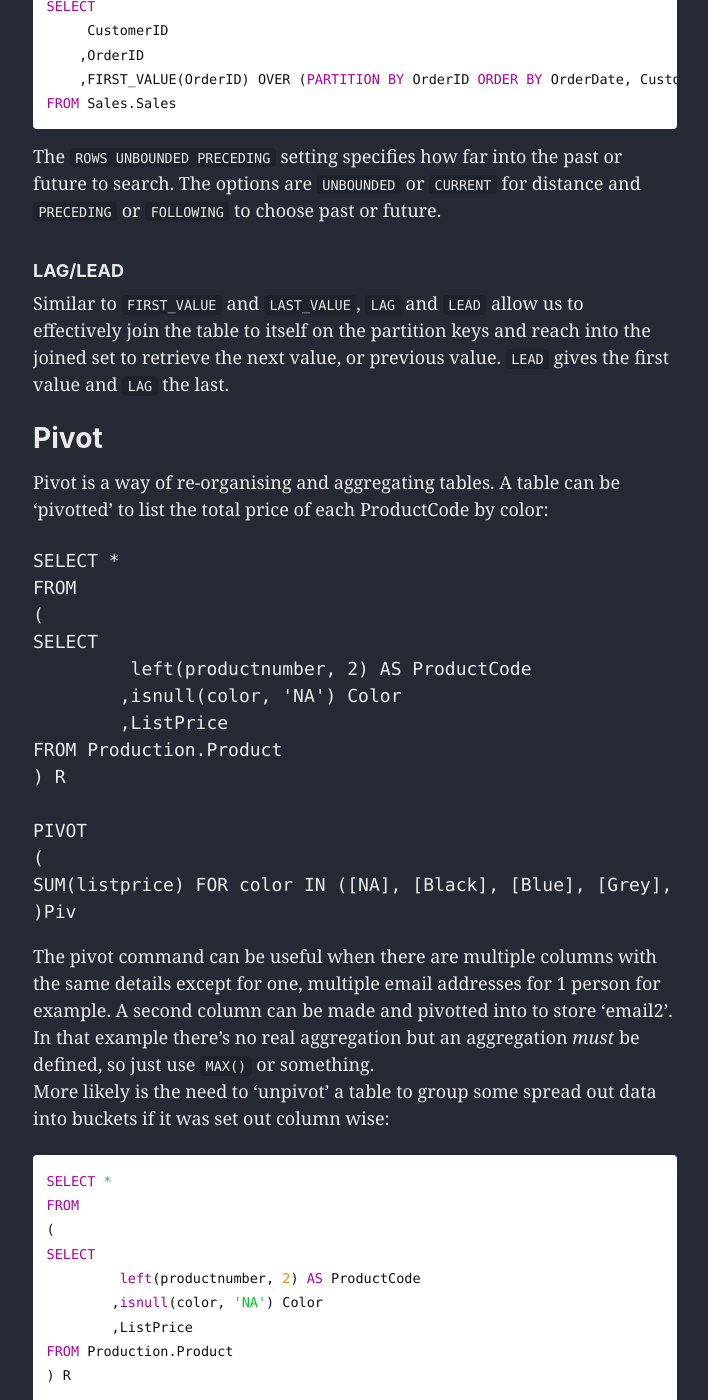
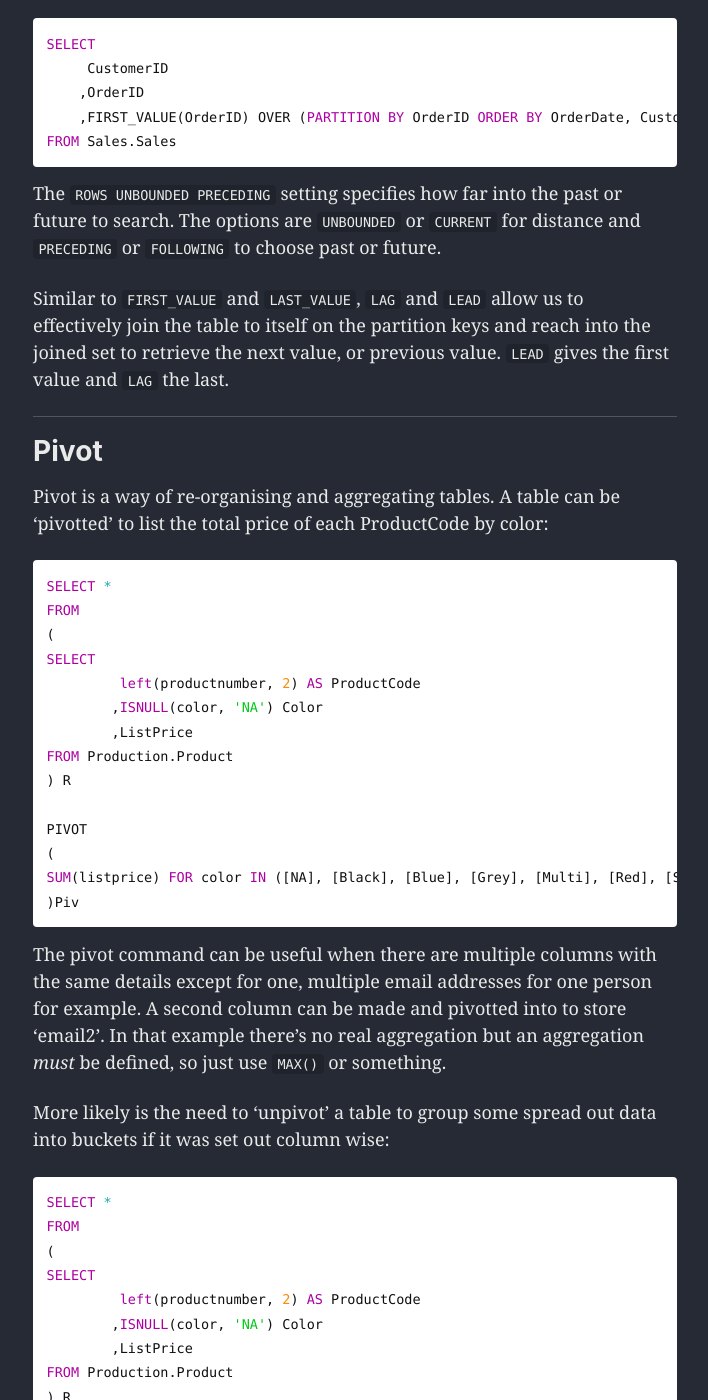
Before and after one commit to mdwcrft/mdwcrft.github.io, a Jekyll site: the page built from _posts/2019-02-06-SQL6.md, in a window 1280 px wide and 1400 px high, scrolled down 2678 px. Shown: the whole window, without its empty margins (285-993 px from the left). Built offline with Jekyll 4.4.1, drawn with Linux system fonts in a browser that asks for light colours; cached includes are drawn as plain includes; nearby versions of some CDN libraries; emoji names are drawn with the system emoji font; some of the changed text lies outside the part shown.

Commit message:
Final cleanup

````diff
--- a/_posts/2019-02-06-SQL6.md
+++ b/_posts/2019-02-06-SQL6.md
@@ -66,17 +66,15 @@
 
 ### Ranking Functions
 Ranking functions will return an index number related to some ranking, they must be used with `ORDER BY` to define the ranking criteria. Each of the following, except `NTILE`, differs in how 'tied' rows are labelled.
-`ROW_NUMER() OVER (ORDER BY <col2>)` - Gives a row number if ordered by a condition, ignores ties [1,2,3]
-`RANK() OVER (ORDER BY <col2>)` - Like `ROW_NUMBER` but tied values are given tied position in rank [1,1,3]
-`DENSE_RANK() OVER (ORDER BY <col2>)` - Like `RANK` but tied values only occupy one rank value [1,1,2]
-`NTILE(n)` - Segments data into `n` evenly sized tiles/buckets
+- `ROW_NUMER() OVER (ORDER BY <col2>)`: Gives a row number if ordered by a condition, ignores ties [1,2,3]
+- `RANK() OVER (ORDER BY <col2>)`: Like `ROW_NUMBER` but tied values are given tied position in rank [1,1,3]
+- `DENSE_RANK() OVER (ORDER BY <col2>)`: Like `RANK` but tied values only occupy one rank value [1,1,2]
+- `NTILE(n)`: Segments data into `n` evenly sized tiles/buckets
 
----
-# LAG, LEAD, FIRST_VALUE, LAST_VALUE
+### Analytics Functions
 These are four common **Analytics functions** that can be used over a window.
 
-### FIRST/LAST_VALUE
-The following query gives the `OrderID` for the first order by each customer.
+`FIRST_VALUE` and `LAST VALUE` give the highest or lowest ranked value for some sorting. The following query gives the `OrderID` for the first order by each customer.
 
 ```sql
 SELECT
@@ -87,21 +85,19 @@
 ```
 The `ROWS UNBOUNDED PRECEDING` setting specifies how far into the past or future to search. The options are `UNBOUNDED` or `CURRENT` for distance and `PRECEDING` or `FOLLOWING` to choose past or future.
 
-### LAG/LEAD
 Similar to `FIRST_VALUE` and `LAST_VALUE`, `LAG` and `LEAD` allow us to effectively join the table to itself on the partition keys and reach into the joined set to retrieve the next value, or previous value. `LEAD` gives the first value and `LAG` the last.
 
-
-
+---
 # Pivot
 Pivot is a way of re-organising and aggregating tables. A table can be 'pivotted' to list the total price of each ProductCode by color:
 
-```SQL
+```sql
 SELECT *
 FROM
 (
 SELECT
 	 left(productnumber, 2) AS ProductCode
-	,isnull(color, 'NA') Color
+	,ISNULL(color, 'NA') Color
 	,ListPrice
 FROM Production.Product
 ) R
@@ -112,23 +108,23 @@
 )Piv
 ```
 
-The pivot command can be useful when there are multiple columns with the same details except for one, multiple email addresses for 1 person for example. A second column can be made and pivotted into to store 'email2'. In that example there's no real aggregation but an aggregation *must* be defined, so just use `MAX()` or something.
+The pivot command can be useful when there are multiple columns with the same details except for one, multiple email addresses for one person for example. A second column can be made and pivotted into to store 'email2'. In that example there's no real aggregation but an aggregation *must* be defined, so just use `MAX()` or something.
+
 More likely is the need to 'unpivot' a table to group some spread out data into buckets if it was set out column wise:
-
 ```sql
 SELECT *
 FROM
 (
 SELECT
 	 left(productnumber, 2) AS ProductCode
-	,isnull(color, 'NA') Color
+	,ISNULL(color, 'NA') Color
 	,ListPrice
 FROM Production.Product
 ) R
 
 UNPIVOT
 (
-sum(listprice) for color IN ([NA], [Black], [Blue], [Grey], [Multi], [Red], [Silver] ,[Silver/Black] ,[White] ,[Yellow])
+SUM(listprice) FOR color IN ([NA], [Black], [Blue], [Grey], [Multi], [Red], [Silver] ,[Silver/Black] ,[White] ,[Yellow])
 )Unpiv
 ```
 
@@ -138,15 +134,13 @@
 Typing every column to pivot on is slow, it is possible to do a dynamic pivot by declaring a list of columns to pivot on.
 
 ```sql
-DECLARE @cols NVARCHAR(max)
-DECLARE @query NVARCHAR(max)
+DECLARE @cols NVARCHAR(MAX)
+DECLARE @query NVARCHAR(MAX)
 
-SET @cols = stuff((SELECT DISTINCT ',' +
-quotename(AgeBucket)
+SET @cols = STUFF((SELECT DISTINCT ',' + QUOTENAME(AgeBucket)
 FROM training.populationByAge c
 for XML PATH(''), TYPE
-).VALUE('.', 'nvarchar(max)')
-,1,1,'')
+).VALUE('.', 'NVARCHAR(MAX)'),1,1,'')
 
 SELECT @cols
 ```
````
